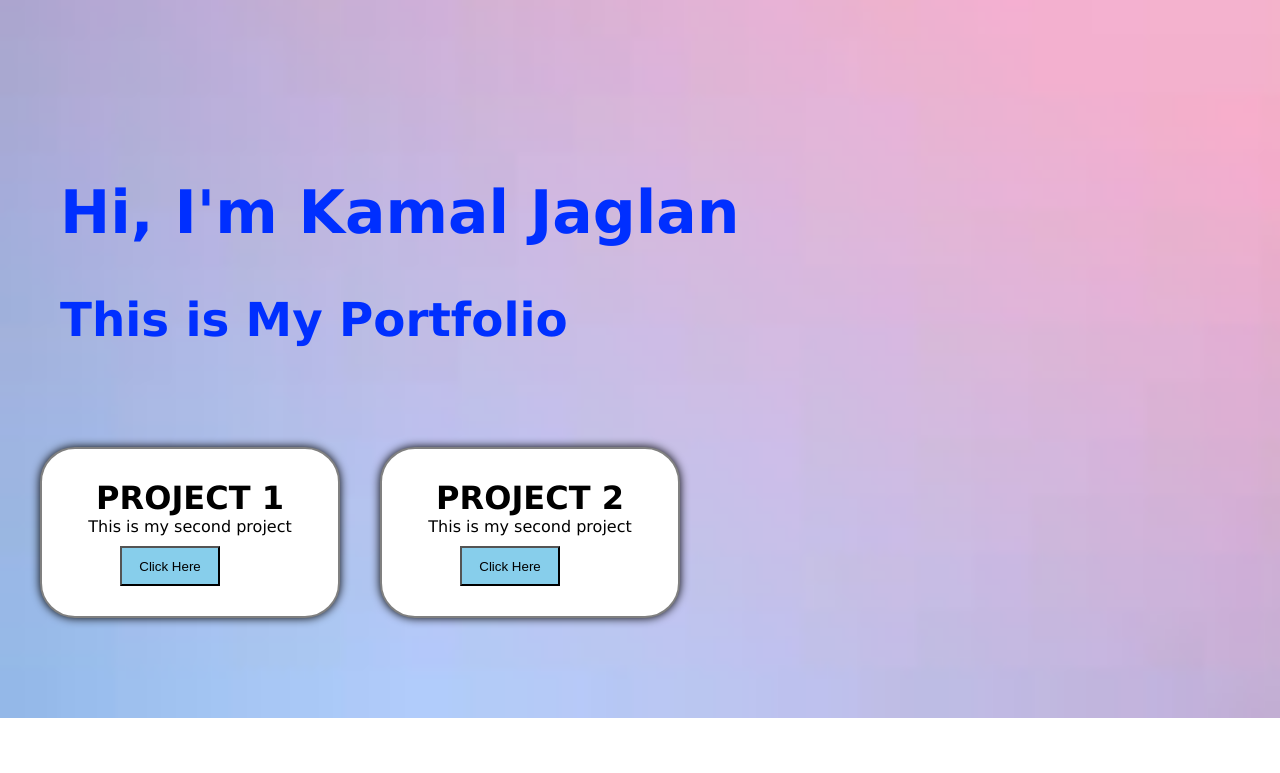
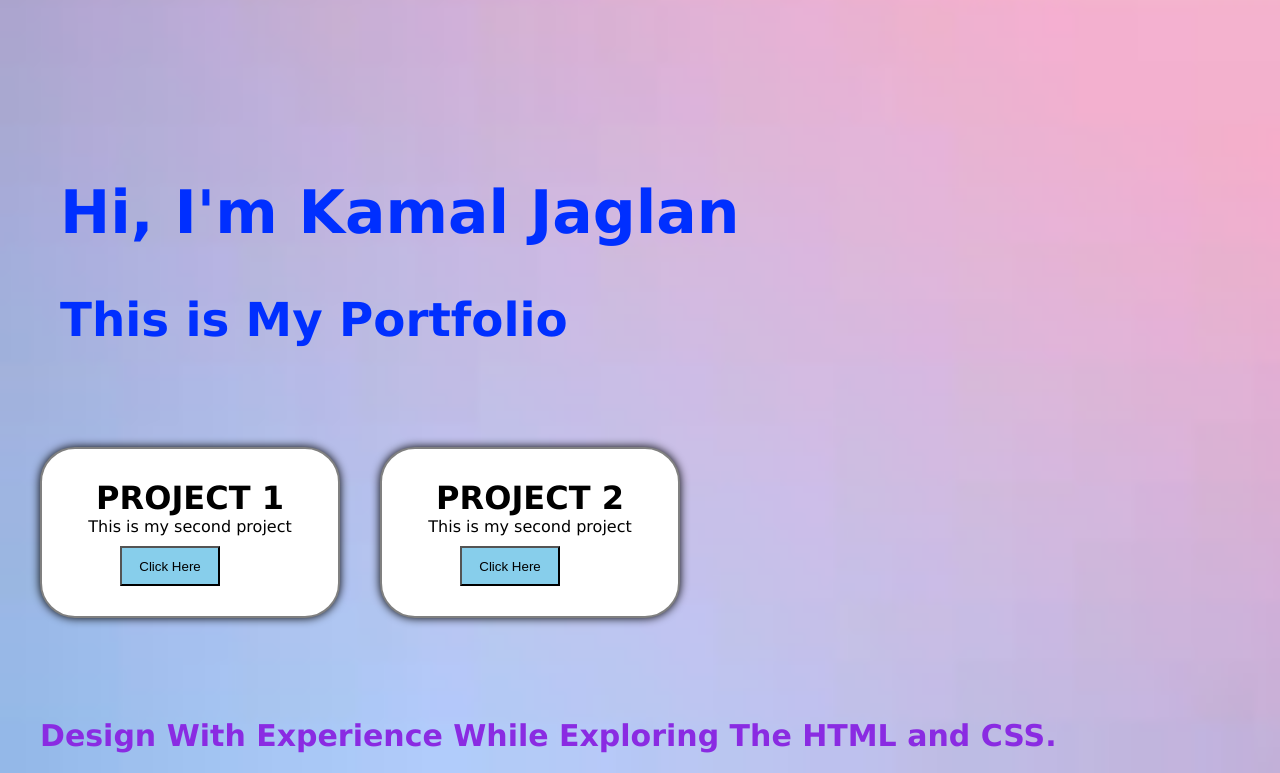
Before and after one commit to Kamaljaglan/assignment, a plain HTML site: page portfolio.html in a window 1280 px wide. Shown: the part 593-1366 px from the top of the page. Before the commit the page ends 1311 px from the top, so only its background shows below. Drawn offline with Linux system fonts and the light colour scheme.

Commit message:
Add files via upload

```diff
--- a/portfolio.html
+++ b/portfolio.html
@@ -121,6 +121,13 @@ main{
         margin-left: 60px;
 
        }
+       .footer{
+        font-size: 30px;
+        margin-left: 40px;
+        margin-right: 20px;
+        margin-bottom: 20px;
+        color: blueviolet;
+       }
 
 
 
@@ -162,6 +169,9 @@ main{
 
       </div>
     </div></center>
+    <footer>
+      <b><div class="footer">Design With Experience While Exploring The HTML and CSS.</div></b>
+    </footer>
 
 
 </body>
```
Also changed, not shown: contact page.html (+1 -1 lines).
